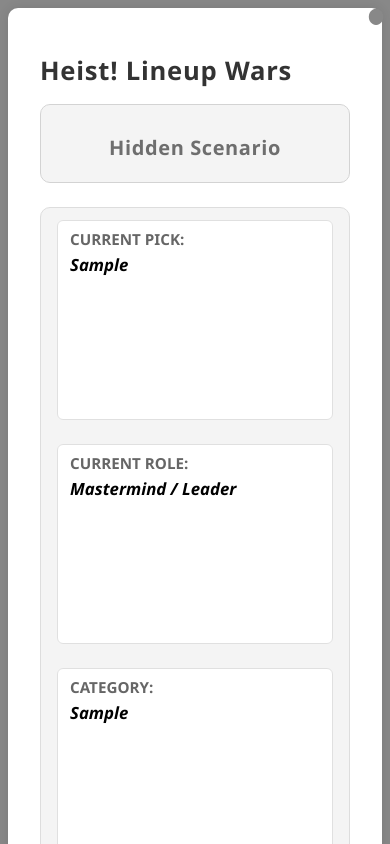
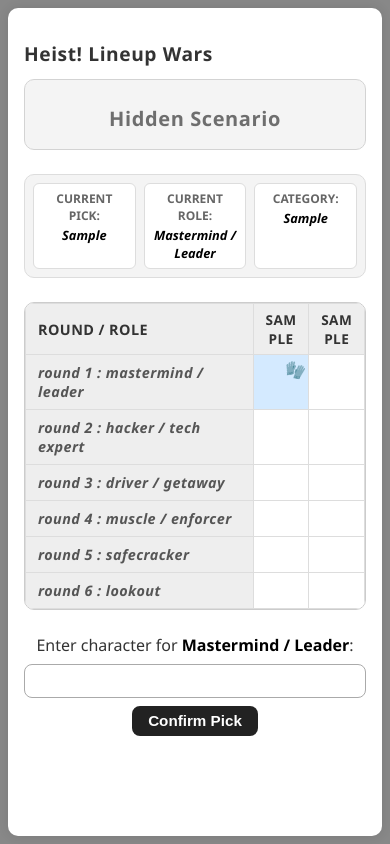
Before and after one commit to kellenceriani/Heist, a plain HTML site: page index.html in a window 390 px wide. Both pictures are taken after typing "Sample", "Sample", "Sample" into the empty fields and a click on the button "Start Draft". Shown: the top 844 px of the page. Drawn offline with Linux system fonts and the light colour scheme.

Commit message:
Hopefully improved mobile site
Improved mobile, Added styling and some settings.

```diff
--- a/app.js
+++ b/app.js
@@ -262,7 +262,7 @@ function buildDraftTable() {
   for (let r = 0; r < 6; r++) {
     const tr = document.createElement("tr");
     const th = document.createElement("th");
-    th.textContent = `Round ${r + 1} / ${ROLES[r]}`;
+    th.textContent = `Round ${r + 1} : ${ROLES[r]}`;
     th.classList.add("role-name");
     tr.appendChild(th);
 
@@ -382,7 +382,7 @@ function copyPromptToClipboard() {
   navigator.clipboard.writeText(chatgptPromptPre.textContent)
     .then(() => {
       copyPromptBtn.textContent = "Copied!";
-      setTimeout(() => copyPromptBtn.textContent = "Copy to ChatGPT", 1500);
+      setTimeout(() => copyPromptBtn.textContent = "Copy", 1500);
     })
     .catch(() => alert("Failed to copy prompt. Please copy manually."));
 }
@@ -474,3 +474,11 @@ pickForm.addEventListener("submit", e => {
 });
 
 copyPromptBtn.addEventListener("click", copyPromptToClipboard);
+const editPromptBtn = document.getElementById("edit-prompt-btn");
+
+editPromptBtn.addEventListener("click", () => {
+  const isEditable = chatgptPromptPre.contentEditable === "true";
+  chatgptPromptPre.contentEditable = isEditable ? "false" : "true";
+  chatgptPromptPre.focus();
+  editPromptBtn.textContent = isEditable ? "Edit" : "Lock";
+});
--- a/index.html
+++ b/index.html
@@ -89,8 +89,18 @@
     <div id="final-scenario"></div>
 
     <h2>ChatGPT Evaluation Prompt</h2>
-    <pre id="chatgpt-prompt" tabindex="0"></pre>
-    <button id="copy-prompt-btn" class="btn-secondary">Copy to ChatGPT</button>
+<div style="display: flex; flex-wrap: wrap; gap: 0.5rem; align-items: center;">
+  <pre id="chatgpt-prompt" contenteditable="false" tabindex="0" style="flex: 1; min-height: 200px; overflow: auto; background: #f9f9f9; padding: 1rem; border: 1px solid #ccc;"></pre>
+
+  <div style="display: flex; flex-direction: column; gap: 0.5rem; min-width: 150px;">
+    <button id="copy-prompt-btn" class="btn-secondary">Copy</button>
+    <button id="edit-prompt-btn" class="btn-secondary">Edit</button>
+    <a href="https://chat.openai.com" target="_blank" rel="noopener noreferrer">
+      <button class="btn-primary">Go to ChatGPT →</button>
+    </a>
+  </div>
+</div>
+
   </section>
 
 </div>
--- a/style.css
+++ b/style.css
@@ -1,4 +1,6 @@
-/* Reset & basics */
+/* ===========================
+   Reset & Basics
+=========================== */
 * {
   box-sizing: border-box;
 }
@@ -12,7 +14,6 @@ body {
   justify-content: center;
   padding: 0.5rem;
 }
-
 #app {
   max-width: 950px;
   width: 100%;
@@ -22,7 +23,9 @@ body {
   box-shadow: 0 0 12px rgba(0, 0, 0, 0.1);
 }
 
-/* Headings */
+/* ===========================
+   Headings
+=========================== */
 h1, h2 {
   color: #333;
   margin-bottom: 1rem;
@@ -31,7 +34,9 @@ h1, h2 {
   letter-spacing: 0.03em;
 }
 
-/* Show active screen */
+/* ===========================
+   Screen Navigation
+=========================== */
 .screen {
   display: none;
 }
@@ -39,7 +44,9 @@ h1, h2 {
   display: block;
 }
 
-/* Setup form */
+/* ===========================
+   Setup Form
+=========================== */
 #setup-form label, fieldset {
   display: block;
   margin-bottom: 1rem;
@@ -77,11 +84,12 @@ fieldset legend {
 }
 #setup-form label input[type="radio"] {
   margin-right: 0.4rem;
-  transform: scale(1);
   vertical-align: middle;
 }
 
-/* Buttons */
+/* ===========================
+   Buttons
+=========================== */
 .btn-primary {
   background: #222;
   color: #fff;
@@ -99,7 +107,6 @@ fieldset legend {
   opacity: 0.6;
   cursor: not-allowed;
 }
-
 .btn-secondary {
   background: transparent;
   border: 1.5px solid #999;
@@ -113,7 +120,9 @@ fieldset legend {
   background: #eee;
 }
 
-/* Draft info */
+/* ===========================
+   Draft Info
+=========================== */
 #draft-info {
   display: flex;
   gap: 1.5rem;
@@ -141,7 +150,6 @@ fieldset legend {
   color: #666;
   text-transform: uppercase;
 }
-
 #current-player,
 #current-role,
 #current-category {
@@ -150,7 +158,9 @@ fieldset legend {
   color: #000;
 }
 
-/* Scenario */
+/* ===========================
+   Scenario Box
+=========================== */
 #scenario-container {
   margin-bottom: 1.5rem;
   text-align: center;
@@ -178,7 +188,9 @@ fieldset legend {
   opacity: 1;
 }
 
-/* Draft table */
+/* ===========================
+   Draft Table (Compact & Responsive)
+=========================== */
 #draft-table-wrapper {
   overflow-x: auto;
   margin-bottom: 1.5rem;
@@ -194,7 +206,8 @@ fieldset legend {
   font-weight: 500;
   color: #333;
 }
-#draft-table th, #draft-table td {
+#draft-table th,
+#draft-table td {
   border: 1px solid #ddd;
   padding: 0.5rem 0.75rem;
   text-align: center;
@@ -206,20 +219,33 @@ fieldset legend {
   text-transform: uppercase;
   letter-spacing: 0.03em;
 }
+#draft-table th:first-child,
+#draft-table td:first-child {
+  width: 45%;
+  min-width: 120px;
+  text-align: left;
+  font-size: 0.9rem;
+}
+#draft-table th.player-header,
+#draft-table td:not(:first-child) {
+  width: calc(55% / 5);
+  font-size: 0.85rem;
+  word-break: break-word;
+  padding: 0.4rem 0.5rem;
+}
 #draft-table td.current-pick {
   background: #d4eaff;
   color: #000;
   font-style: italic;
+  position: relative;
 }
 #draft-table td.current-pick::after {
-  content: '⬤';
-  color: #888;
-  position: absolute;
-  top: 4px;
-  right: 6px;
-  font-size: 1rem;
+    content: '🧤';
+    position: absolute;
+    top: 2px;
+    right: 4px;
+    font-size: 1.1rem;
 }
-
 .role-name {
   font-weight: 600;
   color: #555;
@@ -228,7 +254,9 @@ fieldset legend {
   text-transform: lowercase !important;
 }
 
-/* Pick form */
+/* ===========================
+   Pick Form
+=========================== */
 .pick-form {
   display: flex;
   gap: 1rem;
@@ -256,7 +284,9 @@ fieldset legend {
   font-weight: 500;
 }
 
-/* Finalize section */
+/* ===========================
+   Finalize Screen
+=========================== */
 #final-crews {
   margin-bottom: 1.5rem;
 }
@@ -286,7 +316,9 @@ fieldset legend {
   font-size: 0.95rem;
 }
 
-/* ChatGPT prompt */
+/* ===========================
+   ChatGPT Prompt
+=========================== */
 #chatgpt-prompt {
   background: #f5f5f5;
   padding: 1rem;
@@ -302,18 +334,88 @@ fieldset legend {
   margin-bottom: 1.5rem;
 }
 
-/* Responsive */
+/* ===========================
+   Responsive Design (Compact Mobile)
+=========================== */
 @media (max-width: 700px) {
-  #draft-info {
-    flex-direction: column;
+  #app {
+    padding: 1rem;
   }
-  #draft-table {
-    min-width: 500px;
+  h1, h2 {
+    font-size: 1.2rem;
+    margin-bottom: 0.75rem;
+  }
+  #setup-form label, fieldset {
+    font-size: 0.9rem;
+    margin-bottom: 0.75rem;
+  }
+  fieldset {
+    padding: 0.75rem;
+  }
+  #setup-form input[type="text"],
+  #setup-form input[type="number"] {
+    font-size: 0.9rem;
+    padding: 0.35rem 0.5rem;
+  }
+  .btn-primary,
+  .btn-secondary {
+    padding: 0.4rem 1rem;
+    font-size: 0.95rem;
+  }
+#draft-info {
+  flex-direction: row;
+  flex-wrap: wrap;
+  justify-content: space-between;
+  padding: 0.5rem 0.5rem;
+  gap: 0.5rem;
+}
+
+#draft-info > div {
+  flex: 1 1 100px;
+  padding: 0.35rem 0.5rem;
+  font-size: 0.8rem;
+  text-align: center;
+  background: #fff;
+  border: 1px solid #ddd;
+}
+
+#draft-info > div strong {
+  font-size: 0.75rem;
+  margin-bottom: 0.15rem;
+  color: #666;
+}
+
+  #scenario-container {
+    padding: 0.5rem;
+    font-size: 0.9rem;
   }
   .pick-form {
     flex-direction: column;
+    gap: 0.5rem;
+    margin-bottom: 1rem;
   }
   #character-input {
+    font-size: 0.95rem;
+    padding: 0.45rem;
     width: 100%;
   }
+  #draft-table-wrapper {
+    overflow-x: scroll;
+    max-width: 100%;
+  }
+  #draft-table {
+    font-size: 0.85rem;
+    min-width: 100%;
+  }
+  .crew-block {
+    padding: 0.75rem;
+    font-size: 0.9rem;
+  }
+  .crew-character, .crew-role {
+    font-size: 0.85rem;
+  }
+  #chatgpt-prompt {
+    font-size: 0.85rem;
+    padding: 0.75rem;
+  }
 }
```
